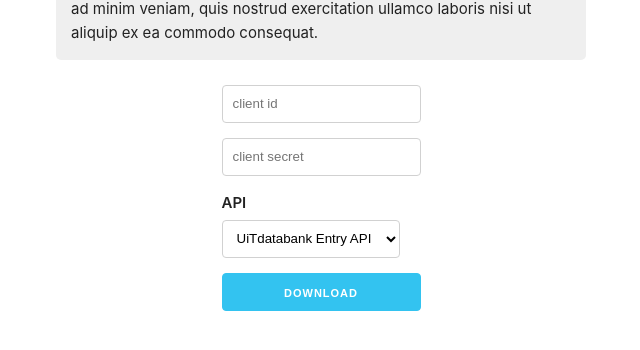
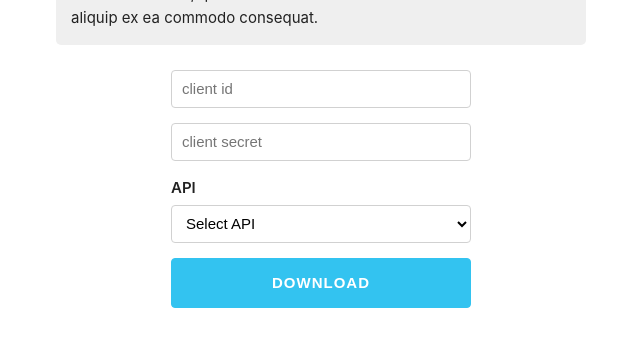
Before and after one commit to cultuurnet/openapi2postman-frontend, a React (Create React App) app: page / in a window 1280 px wide. Shown: the part 254-604 px from the top of the page, without its empty margins (319-959 px from the left). Built offline with nearby package versions, Linux system fonts and the light colour scheme; the HTML template or start-up script is replaced by a standard one.

Commit message:
API-22 - Improve layout

```diff
--- a/src/Form.js
+++ b/src/Form.js
@@ -3,6 +3,17 @@ import React, { useState } from 'react';
 import styled from 'styled-components';
 import { Alert } from './components/Alert';
 import { Spinner } from './components/Spinner';
+
+const FormWrapper = styled.div`
+  display: flex;
+  justify-content: center;
+  flex-direction: column;
+  width: 300px;
+`;
+
+const DownloadButton = styled.button`
+  height: 50px;
+`;
 
 const Form = () => {
   const queryParams = new URLSearchParams(window.location.search);
@@ -11,15 +22,15 @@ const Form = () => {
     clientId: '',
     clientSecret: '',
     environment: '',
-    apiType: queryParams.get('api') ?? 'udb-entry',
+    apiType: queryParams.get('api') ?? '',
     otherUrl: '',
   });
 
+  const DEFAULT_ERROR_TEXT = 'Something went wrong, please try again later';
+
   const [loading, setLoading] = useState(false);
   const [hasError, setHasError] = useState(false);
-  const [errorText, setErrorText] = useState(
-    'Something went wrong, please try again later',
-  );
+  const [errorText, setErrorText] = useState(DEFAULT_ERROR_TEXT);
 
   const PUBLIQ_STOPLIGHT_SCHEME =
     'https://stoplight.io/api/v1/projects/publiq/';
@@ -33,6 +44,12 @@ const Form = () => {
     ) {
       setHasError(true);
       setErrorText(`API URL should start with ${PUBLIQ_STOPLIGHT_SCHEME}`);
+      return;
+    }
+
+    if (formData.apiType === '') {
+      setHasError(true);
+      setErrorText(`Please select an API from the list`);
       return;
     }
 
@@ -70,20 +87,23 @@ const Form = () => {
         type: 'text/plain',
       });
       a.href = URL.createObjectURL(file);
-      a.download = 'postman-collection.json';
+      a.download =
+        formData.apiType !== 'other'
+          ? `${formData.apiType}.json`
+          : 'postman-collection.json';
       a.click();
     } catch (err) {
       console.log(err);
       setHasError(true);
+      setErrorText(DEFAULT_ERROR_TEXT);
     }
     setLoading(false);
   };
 
-  const FormWrapper = styled.div`
-    display: flex;
-    justify-content: center;
-    flex-direction: column;
-  `;
+  const resetError = () => {
+    setHasError(false);
+    setErrorText('');
+  };
 
   return (
     <>
@@ -91,36 +111,45 @@ const Form = () => {
       {loading ? (
         <Spinner />
       ) : (
-        <FormWrapper>
+        <FormWrapper key="form-wrapper">
           <div>
             <input
+              class="u-full-width"
               type="text"
               placeholder="client id"
               value={formData.clientId}
-              onChange={(e) =>
-                setFormData({ ...formData, clientId: e.target.value })
-              }
+              onChange={(e) => {
+                setFormData({ ...formData, clientId: e.target.value });
+                resetError();
+              }}
             />
           </div>
           <div>
             <input
               type="password"
+              class="u-full-width"
               placeholder="client secret"
               value={formData.clientSecret}
-              onChange={(e) =>
-                setFormData({ ...formData, clientSecret: e.target.value })
-              }
+              onChange={(e) => {
+                setFormData({ ...formData, clientSecret: e.target.value });
+                resetError();
+              }}
             />
           </div>
           <div>
             <label for="apiType">API</label>
             <select
+              class="u-full-width"
               value={formData.apiType}
-              onChange={(e) =>
-                setFormData({ ...formData, apiType: e.target.value })
-              }
+              onChange={(e) => {
+                setFormData({ ...formData, apiType: e.target.value });
+                resetError();
+              }}
               id="apiType"
             >
+              <option value="" selected disabled>
+                Select API
+              </option>
               <option value="udb-entry">UiTdatabank Entry API</option>
               <option value="uitpas-api">UiTPAS API</option>
               <option value="other">Other...</option>
@@ -129,18 +158,20 @@ const Form = () => {
           {formData.apiType === 'other' && (
             <div>
               <input
+                class="u-full-width"
                 type="text"
                 placeholder="url"
                 value={formData.otherUrl}
-                onChange={(e) =>
-                  setFormData({ ...formData, otherUrl: e.target.value })
-                }
+                onChange={(e) => {
+                  setFormData({ ...formData, otherUrl: e.target.value });
+                  resetError();
+                }}
               />
             </div>
           )}
-          <button onClick={handleSubmit} class="button-primary">
+          <DownloadButton onClick={handleSubmit} className="button-primary">
             Download
-          </button>
+          </DownloadButton>
         </FormWrapper>
       )}
     </>
--- a/src/components/Alert.js
+++ b/src/components/Alert.js
@@ -7,6 +7,7 @@ const Alert = (props) => {
     border: 1px solid #ebccd1;
     color: #a94442;
     margin-bottom: 2rem;
+    width: 500px;
   `;
   return <Container>{props.text}</Container>;
 };
--- a/src/components/Logos.js
+++ b/src/components/Logos.js
@@ -5,7 +5,7 @@ const Logos = (props) => {
     display: flex;
     align-items: center;
     justify-content: space-between;
-    width: 300px;
+    width: 250px;
     margin: 5rem 0 2.5rem 0;
   `;
   return (
@@ -13,12 +13,12 @@ const Logos = (props) => {
       <img
         src="https://cultuurnet.github.io/openapi2postman-frontend/publiq-logo.png"
         alt="publiq logo"
-        width="150"
+        width="130"
       />
       <img
         src="https://cultuurnet.github.io/openapi2postman-frontend/postman-logo.png"
         alt="postman logo"
-        width="120"
+        width="100"
       />
     </Container>
   );
--- a/src/index.css
+++ b/src/index.css
@@ -11,3 +11,10 @@ code {
   font-family: source-code-pro, Menlo, Monaco, Consolas, 'Courier New',
     monospace;
 }
+
+p,
+input,
+select,
+button {
+  font-size: 1.5rem;
+}
```
